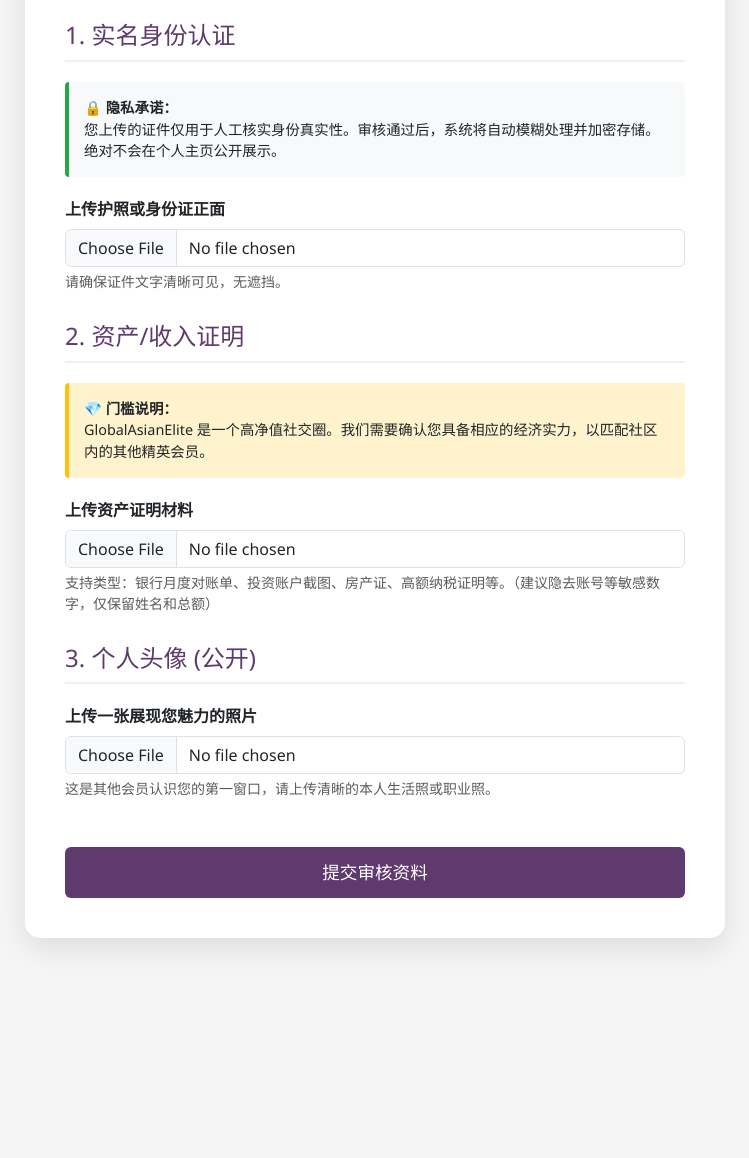
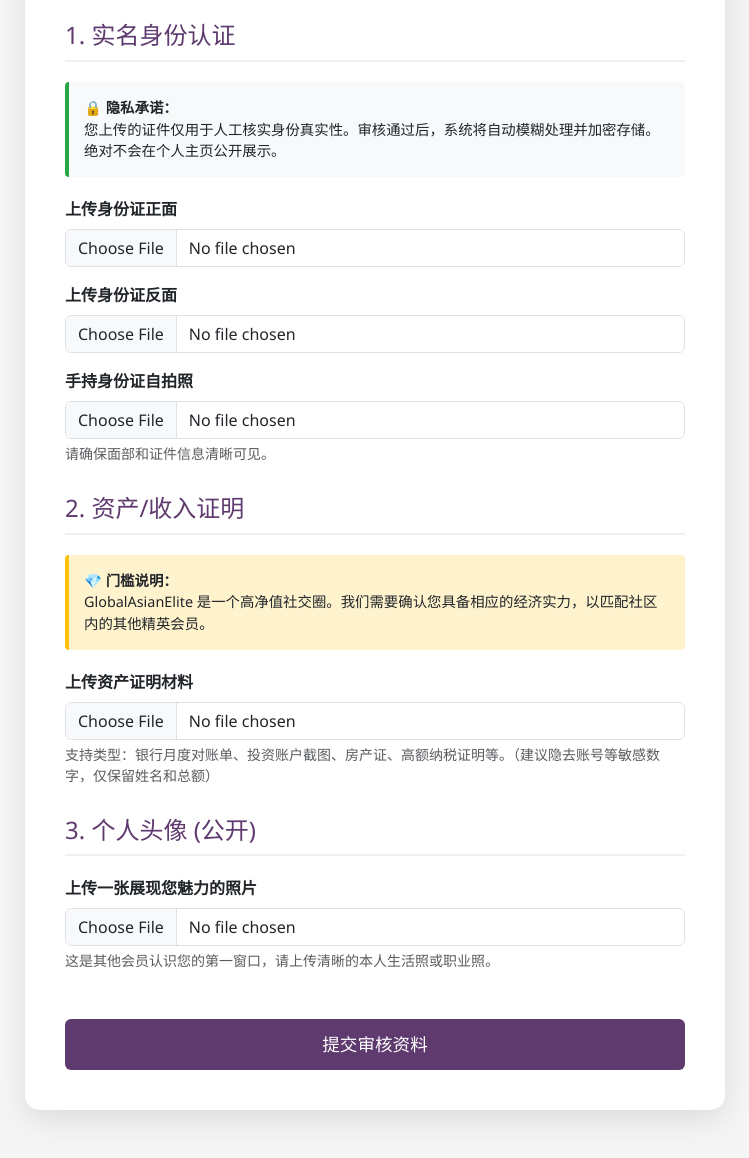
Before and after one commit to hs895550-creator/my_social_platform, a Python web app: template templates/verification.html in a window 1280 px wide. Shown: the part 232-1390 px from the top of the page, without its empty margins (265-1014 px from the left). Before the commit the page ends 1180 px from the top, so only its background shows below. Run offline with Jinja, Linux system fonts and the light colour scheme; the template is opened without the code that fills it, so the values that code supplies are empty.

Commit message:
feat: enhance verification with 3-step ID photo upload (front/back/handheld)

```diff
--- a/static/js/translations.js
+++ b/static/js/translations.js
@@ -91,8 +91,10 @@ const translations = {
         "verify_step1_title": "1. 实名身份认证",
         "verify_privacy_title": "🔒 隐私承诺：",
         "verify_privacy_desc": "您上传的证件仅用于人工核实身份真实性。审核通过后，系统将自动模糊处理并加密存储。绝对不会在个人主页公开展示。",
-        "verify_id_label": "上传护照或身份证正面",
-        "verify_id_help": "请确保证件文字清晰可见，无遮挡。",
+        "verify_id_front_label": "上传身份证正面",
+        "verify_id_back_label": "上传身份证反面",
+        "verify_id_handheld_label": "手持身份证自拍照",
+        "verify_id_handheld_help": "请确保面部和证件信息清晰可见。",
         "verify_step2_title": "2. 资产/收入证明",
         "verify_asset_notice_title": "💎 门槛说明：",
         "verify_asset_notice_desc": "GlobalAsianElite 是一个高净值社交圈。我们需要确认您具备相应的经济实力，以匹配社区内的其他精英会员。",
@@ -305,8 +307,10 @@ const translations = {
         "verify_step1_title": "1. 實名身份認證",
         "verify_privacy_title": "🔒 隱私承諾：",
         "verify_privacy_desc": "您上傳的證件僅用於人工核實身份真實性。審核通過後，系統將自動模糊處理並加密存儲。絕對不會在個人主頁公開展示。",
-        "verify_id_label": "上傳護照或身份證正面",
-        "verify_id_help": "請確保證件文字清晰可見，無遮擋。",
+        "verify_id_front_label": "上傳身份證正面",
+        "verify_id_back_label": "上傳身份證反面",
+        "verify_id_handheld_label": "手持身份證自拍照",
+        "verify_id_handheld_help": "請確保面部和證件信息清晰可見。",
         "verify_step2_title": "2. 資產/收入證明",
         "verify_asset_notice_title": "💎 門檻說明：",
         "verify_asset_notice_desc": "GlobalAsianElite 是一個高淨值社交圈。我們需要確認您具備相應的經濟實力，以匹配社區內的其他精英會員。",
@@ -519,8 +523,10 @@ const translations = {
         "verify_step1_title": "1. Identity Verification",
         "verify_privacy_title": "🔒 Privacy Promise:",
         "verify_privacy_desc": "The documents you upload are only used for manual identity verification. Once verified, they are automatically blurred and encrypted. They will absolutely NEVER be publicly displayed on your profile.",
-        "verify_id_label": "Upload Passport or ID Front",
-        "verify_id_help": "Please ensure the text is clear and not obscured.",
+        "verify_id_front_label": "Upload ID Front",
+        "verify_id_back_label": "Upload ID Back",
+        "verify_id_handheld_label": "Handheld ID Selfie",
+        "verify_id_handheld_help": "Please ensure your face and ID details are clearly visible.",
         "verify_step2_title": "2. Asset/Income Verification",
         "verify_asset_notice_title": "💎 Requirement:",
         "verify_asset_notice_desc": "GlobalAsianElite is a high-net-worth social circle. We need to confirm you have the corresponding financial strength to match other elite members.",
--- a/templates/verification.html
+++ b/templates/verification.html
@@ -74,10 +74,18 @@
                 <strong data-i18n="verify_privacy_title">🔒 隐私承诺：</strong><br>
                 <span data-i18n="verify_privacy_desc">您上传的证件仅用于人工核实身份真实性。审核通过后，系统将自动模糊处理并加密存储。绝对不会在个人主页公开展示。</span>
             </div>
+            <div class="mb-3">
+                <label class="form-label fw-bold" data-i18n="verify_id_front_label">上传身份证正面</label>
+                <input type="file" class="form-control" name="id_card_front" accept="image/*" required>
+            </div>
+            <div class="mb-3">
+                <label class="form-label fw-bold" data-i18n="verify_id_back_label">上传身份证反面</label>
+                <input type="file" class="form-control" name="id_card_back" accept="image/*" required>
+            </div>
             <div class="mb-4">
-                <label class="form-label fw-bold" data-i18n="verify_id_label">上传护照或身份证正面</label>
-                <input type="file" class="form-control" name="id_card" accept="image/*" required>
-                <div class="form-text" data-i18n="verify_id_help">请确保证件文字清晰可见，无遮挡。</div>
+                <label class="form-label fw-bold" data-i18n="verify_id_handheld_label">手持身份证自拍照</label>
+                <input type="file" class="form-control" name="id_card_handheld" accept="image/*" required>
+                <div class="form-text" data-i18n="verify_id_handheld_help">请确保面部和证件信息清晰可见。</div>
             </div>
 
             <h4 class="section-title" data-i18n="verify_step2_title">2. 资产/收入证明</h4>
```
Also changed, not shown: main.py (+49 -15 lines), social.db (deleted), 1 other file.
